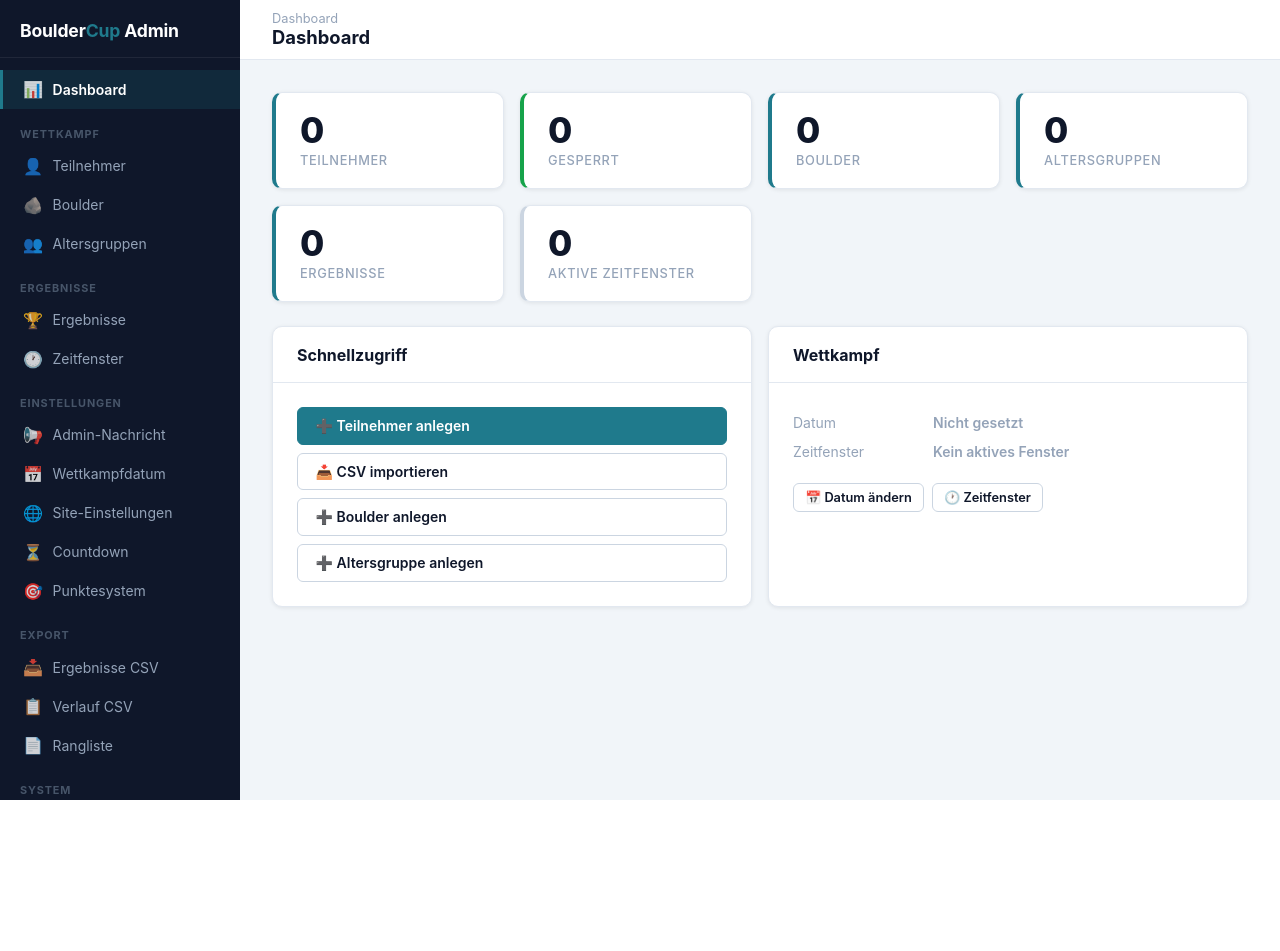
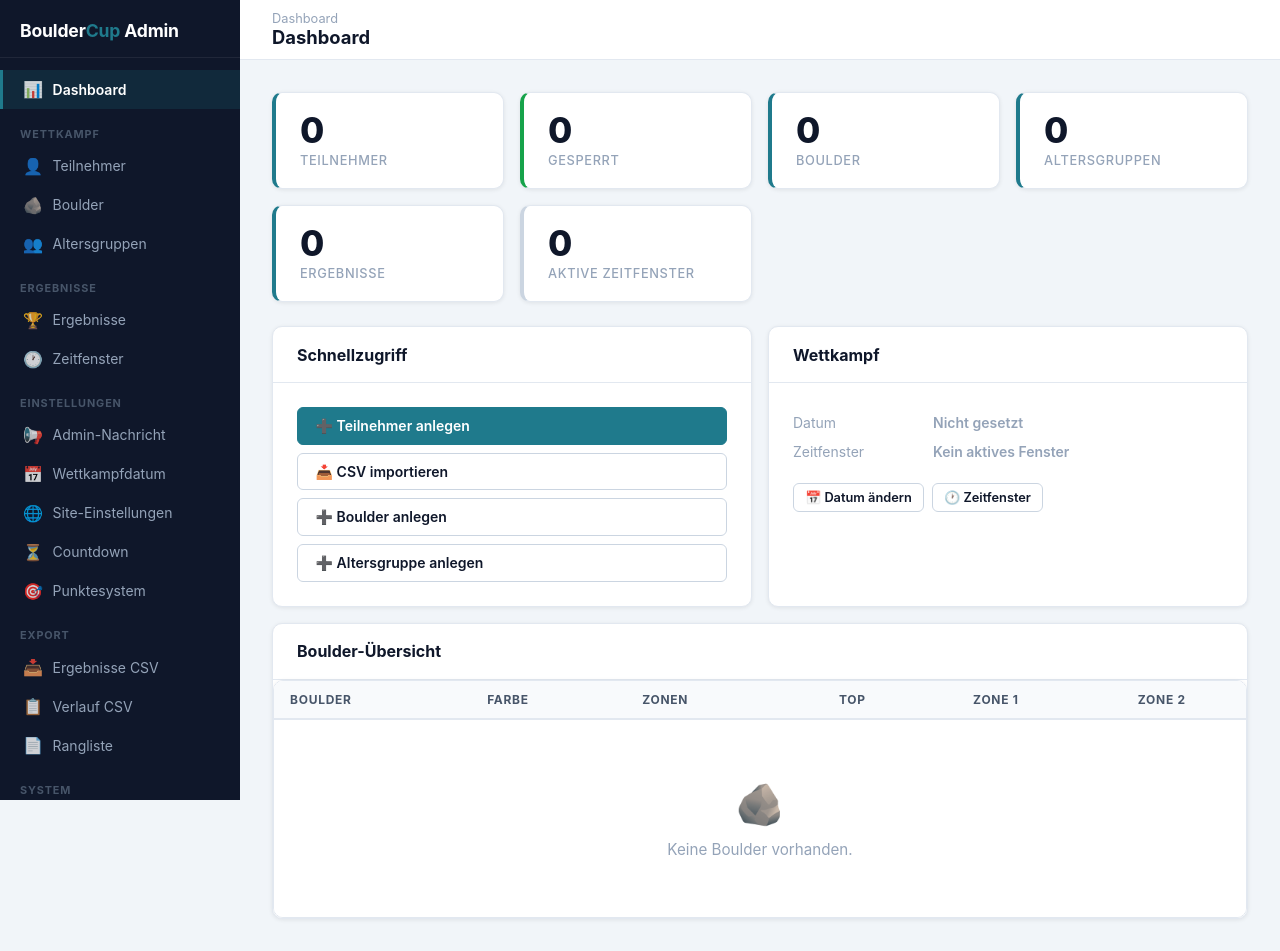
Before and after one commit to LABSTORM-MG/bouldercup, a Django app: page /myadmin/ in a window 1280 px wide. Before the commit the page ends 800 px from the top, so only its background shows below. Run offline with Django 5.2, Linux system fonts and the light colour scheme; the visitor is signed in with stand-in values (Sample User, id 1); data comes from the database, SQL or seed files in the repository; parts of the project's set-up code (start-up, migrations or seed data) failed here and were passed over; some libraries are stand-ins or nearby versions.

Commit message:
Add boulder overview to dashboard and location filter to boulder list
Shows top/zone counts per boulder on the myadmin dashboard, and lets
admins filter the boulder list by location (Außen/Innen EG/Innen OG).

Co-Authored-By: Claude Sonnet 4.6 <noreply@anthropic.com>

```diff
--- a/accounts/views/myadmin.py
+++ b/accounts/views/myadmin.py
@@ -227,6 +227,11 @@ def myadmin_dashboard(request):
         submission_start__lte=timezone.now(),
         submission_end__gte=timezone.now(),
     )
+    boulder_stats = Boulder.objects.annotate(
+        top_count=Count("results", filter=Q(results__top=True)),
+        zone1_count=Count("results", filter=Q(results__zone1=True)),
+        zone2_count=Count("results", filter=Q(results__zone2=True)),
+    ).order_by("label")
     return render(request, "myadmin/dashboard.html", {
         "page_title": "Dashboard",
         "participant_count": Participant.objects.count(),
@@ -236,6 +241,7 @@ def myadmin_dashboard(request):
         "active_windows": active_windows,
         "competition_date": competition_settings.competition_date if competition_settings else None,
         "locked_count": Participant.objects.filter(is_locked=True).count(),
+        "boulder_stats": boulder_stats,
     })
 
 
@@ -484,12 +490,18 @@ def myadmin_boulders(request):
     if zone_count in ("0", "1", "2"):
         qs = qs.filter(zone_count=int(zone_count))
 
+    location = request.GET.get("location", "")
+    if location in dict(Boulder.LOCATION_CHOICES):
+        qs = qs.filter(location=location)
+
     page_obj = _paginate(qs, request)
     ctx = {
         "page_title": "Boulder",
         "page_obj": page_obj,
         "q": q,
         "filter_zone_count": zone_count,
+        "filter_location": location,
+        "location_choices": Boulder.LOCATION_CHOICES,
     }
 
     if request.headers.get("X-Requested-With") == "XMLHttpRequest":
--- a/templates/myadmin/dashboard.html
+++ b/templates/myadmin/dashboard.html
@@ -79,4 +79,45 @@
   </div>
 
 </div>
+
+<div class="ma-card" style="margin-top:1rem;">
+  <div class="ma-card-header">
+    <span class="ma-card-title">Boulder-Übersicht</span>
+  </div>
+  <div class="ma-table-wrap">
+    <table class="ma-table">
+      <thead>
+        <tr>
+          <th>Boulder</th>
+          <th>Farbe</th>
+          <th>Zonen</th>
+          <th style="text-align:center;">Top</th>
+          <th style="text-align:center;">Zone 1</th>
+          <th style="text-align:center;">Zone 2</th>
+        </tr>
+      </thead>
+      <tbody>
+        {% for b in boulder_stats %}
+        <tr>
+          <td><strong>{{ b.label }}</strong></td>
+          <td>
+            <span class="color-swatch" style="background-color:{{ b.color }};"></span>
+            {{ b.color }}
+          </td>
+          <td>{{ b.get_zone_count_display }}</td>
+          <td style="text-align:center; font-weight:600;">{{ b.top_count }}</td>
+          <td style="text-align:center;">
+            {% if b.zone_count >= 1 %}{{ b.zone1_count }}{% else %}<span style="color:var(--text-muted);">—</span>{% endif %}
+          </td>
+          <td style="text-align:center;">
+            {% if b.zone_count >= 2 %}{{ b.zone2_count }}{% else %}<span style="color:var(--text-muted);">—</span>{% endif %}
+          </td>
+        </tr>
+        {% empty %}
+        <tr><td colspan="6"><div class="ma-empty"><div class="empty-icon">🪨</div><p>Keine Boulder vorhanden.</p></div></td></tr>
+        {% endfor %}
+      </tbody>
+    </table>
+  </div>
+</div>
 {% endblock %}
```
Also changed, not shown: templates/myadmin/boulders/list.html (+7 -1 lines).
